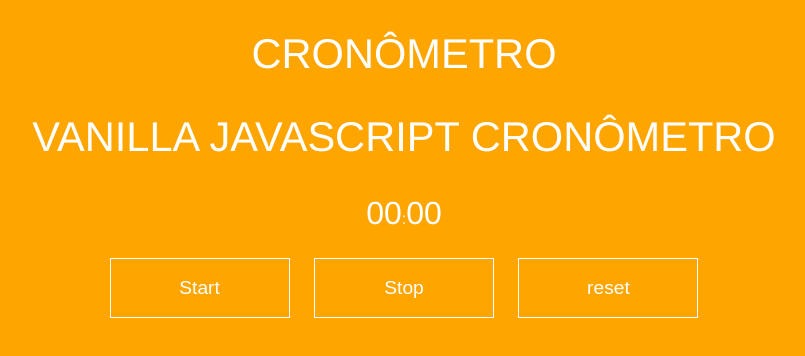
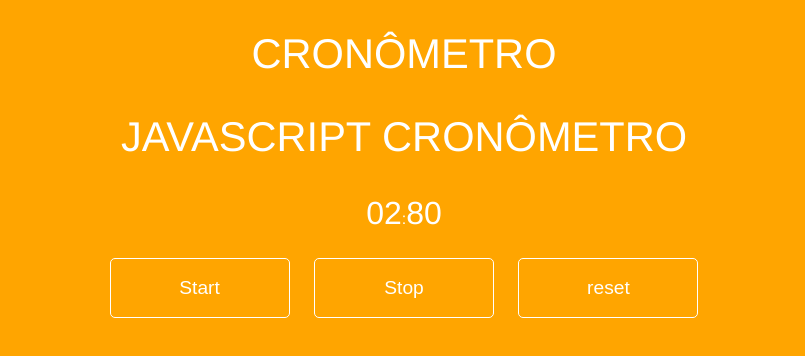
Before and after one commit to eipedrohenrique/javascript, a plain HTML site: page execicios/aula18/cronômetro.html in a window 1280 px wide. Both pictures are taken after a click on the button "Start". Shown: the whole page, without its empty margins (236-1041 px from the left). Drawn offline with Linux system fonts and the light colour scheme.

Commit message:
cronômetro

```diff
--- a/execicios/aula18/cronômetro.html
+++ b/execicios/aula18/cronômetro.html
@@ -10,7 +10,7 @@
 <body>
    <div class="wrapper">
        <h1>Cronômetro</h1>
-       <h2>Vanilla JavaScript Cronômetro</h2>
+       <h2>JavaScript Cronômetro</h2>
        <p>
            <span id="seconds">00</span>:<span id="tens">00</span>
        </p>
--- a/execicios/aula18/script.js
+++ b/execicios/aula18/script.js
@@ -22,6 +22,36 @@ window.onload = function () {
             clearInterval(Interval);
         }
 
+        buttonReset.onclick = function() {
+            clearInterval(Interval);
+            tens = "00";
+            seconds = "00";
+            appendTens.innerHTML = tens;
+            appendSeconds.innerHTML = seconds;
+        }
 
+        function startTimer() {
+            tens++;
+
+            if(tens <= 9) {
+                appendTens.innerHTML = "0" + tens;
+            }
+
+            if(tens > 9) {
+                appendTens.innerHTML = tens;
+            }
+
+            if(tens > 99) {
+                console.log("seconds");
+                seconds++;
+                appendSeconds.innerHTML = "0" + seconds;
+                tens = 0;
+                appendTens.innerHTML = "0" + 0;
+            }
+
+            if(seconds > 9) {
+                appendSeconds.innerHTML = seconds;
+            }
+        }
 
 }
--- a/execicios/aula18/style.css
+++ b/execicios/aula18/style.css
@@ -33,4 +33,5 @@ button {
     width: 180px;
     margin: 10px;
     outline: none;
+    border-radius: 5px;
 }
```
